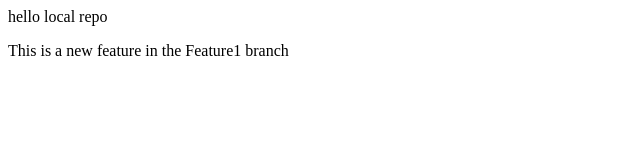
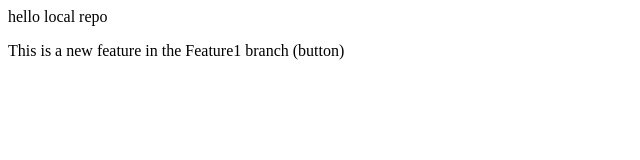
Before and after one commit to AsmitaChipkar/LocalRepo, a plain HTML site: page index.html in a window 1280 px wide. Shown: the full height of the page, 0-640 px from the left. Drawn offline with Linux system fonts and the light colour scheme.

Commit message:
Add feature BUTTON to feature1 branch

```diff
--- a/index.html
+++ b/index.html
@@ -1,2 +1,2 @@
 <p>hello local repo</p>
-<p>This is a new feature in the Feature1 branch </p>
+<p>This is a new feature in the Feature1 branch (button)</p>
```
